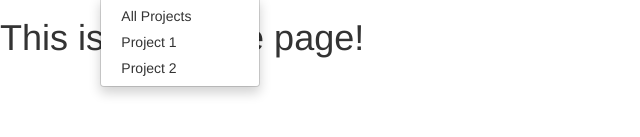
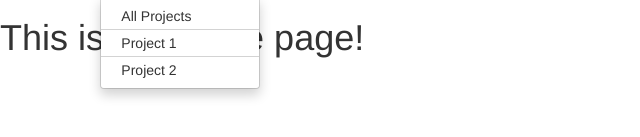
Before and after one commit to sycchen/sycchen.github.io, a website: page index.html in a window 1280 px wide. Both pictures are taken after a click on the button "Projects". Shown: the part 591-728 px from the top of the page, 0-640 px from the left. Drawn offline with nearby package versions, Linux system fonts and the light colour scheme.

Commit message:
Fixed dropdown color when collapsed

```diff
--- a/app/style.css
+++ b/app/style.css
@@ -42,7 +42,12 @@
 .navbar-custom .navbar-toggle .icon-bar {
     background-color: #ffffff;
 }
-
+.navbar-custom .dropdown-menu > li{
+    background-color: #ffffff;
+}
+.navbar-custom .dropdown-menu > li+li{
+    border-top: 1px solid #d3d3d3;
+}
 
 #footer {
     padding: 30px;
```
